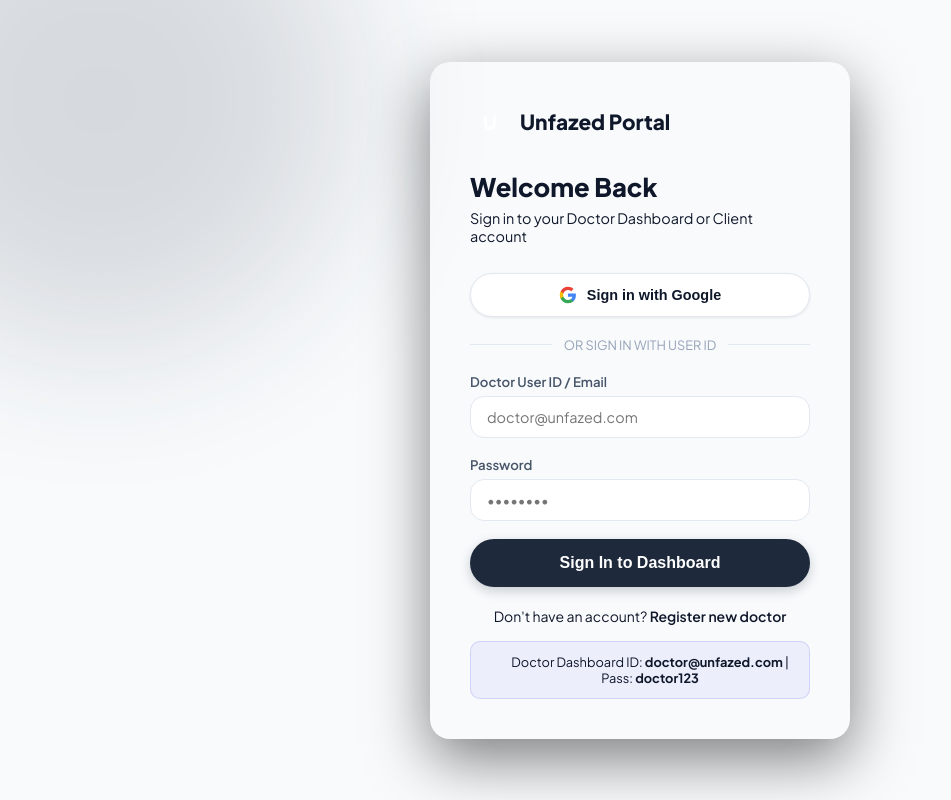
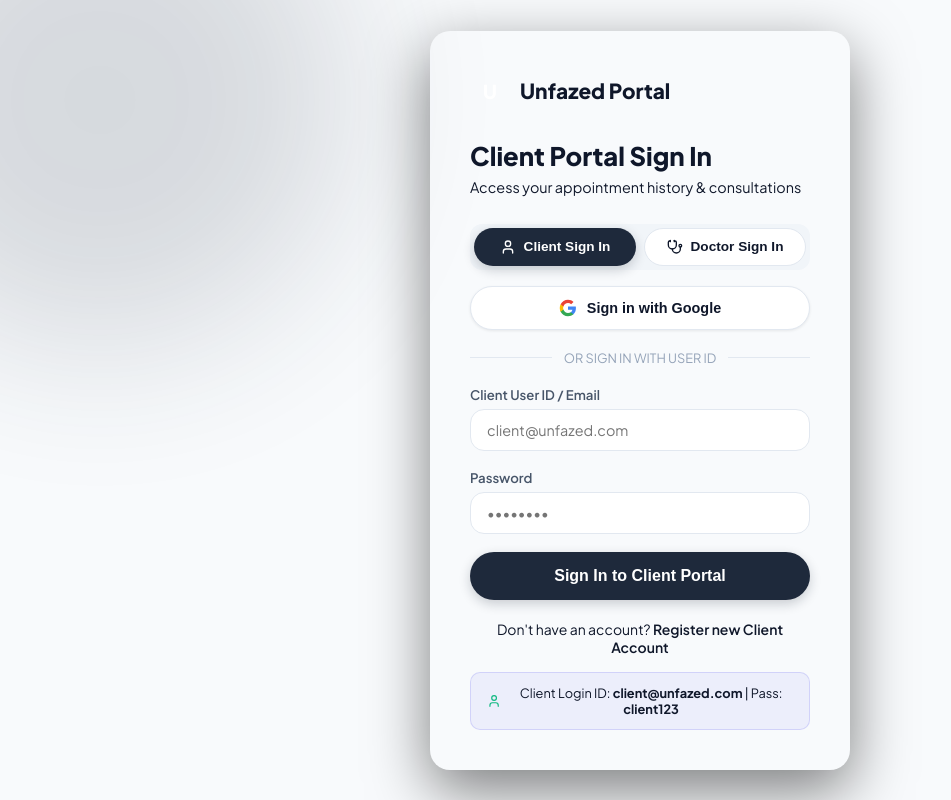
Before and after one commit to sudhanshukumar-0624/Unfazed_major_project_intership, a React (Vite) app in the folder major/: page /login in a window 1280 px wide. Shown: the whole page, without its empty margins (0-951 px from the left). Built offline with nearby package versions, Linux system fonts and the light colour scheme; no server answers.

Commit message:
Add distinct Client vs Doctor Sign-In tabs on Login page with role-based routing and MongoDB authentication support

```diff
--- a/major/src/context/AuthContext.jsx
+++ b/major/src/context/AuthContext.jsx
@@ -24,17 +24,18 @@ export const AuthProvider = ({ children }) => {
     setLoading(false);
   }, []);
 
-  const login = async (email, password) => {
+  const login = async (email, password, roleHint = 'client') => {
     try {
-      const { data } = await api.post('/auth/login', { email, password }, { timeout: 3500 });
-      localStorage.setItem('token', data.token || 'demo-token');
-      localStorage.setItem('therapist', JSON.stringify(data));
-      setTherapist(data);
-      return data;
+      const { data } = await api.post('/auth/login', { email, password, role: roleHint }, { timeout: 3500 });
+      const userData = { ...data, role: data.role || roleHint };
+      localStorage.setItem('token', userData.token || 'demo-token');
+      localStorage.setItem('therapist', JSON.stringify(userData));
+      setTherapist(userData);
+      return userData;
     } catch {
       const em = (email || '').toLowerCase();
       let fallbackUser;
-      if (em.includes('client')) {
+      if (roleHint === 'client' || em.includes('client')) {
         fallbackUser = {
           _id: 'client-demo-1',
           name: 'Client Account',
@@ -106,22 +107,25 @@ export const AuthProvider = ({ children }) => {
 
   const googleLogin = async (googleData) => {
     const payload = typeof googleData === 'string'
-      ? { email: googleData, name: 'Dr. Priya Sharma', googleId: 'google-oauth-priya' }
-      : { name: 'Dr. Priya Sharma', email: 'priyasharma@unfazed.com', ...googleData };
+      ? { email: googleData, name: 'Client Account', googleId: 'google-oauth-client', role: 'client' }
+      : { name: 'Dr. Priya Sharma', email: 'priyasharma@unfazed.com', role: 'doctor', ...googleData };
 
     try {
       const { data } = await api.post('/auth/google', payload, { timeout: 3500 });
-      localStorage.setItem('token', data.token || 'google-demo-token');
-      localStorage.setItem('therapist', JSON.stringify(data));
-      setTherapist(data);
-      return data;
+      const userRole = data.role || payload.role || 'client';
+      const userData = { ...data, role: userRole };
+      localStorage.setItem('token', userData.token || 'google-demo-token');
+      localStorage.setItem('therapist', JSON.stringify(userData));
+      setTherapist(userData);
+      return userData;
     } catch {
+      const isClient = payload.role === 'client' || (payload.email && payload.email.includes('client'));
       const fallbackUser = {
-        _id: 'doc-fallback-2',
-        name: payload.name || 'Dr. Priya Sharma',
-        email: payload.email || 'priyasharma@unfazed.com',
-        slug: 'priya-sharma',
-        role: 'doctor',
+        _id: isClient ? 'client-google-demo' : 'doc-fallback-2',
+        name: payload.name || (isClient ? 'Client Account' : 'Dr. Priya Sharma'),
+        email: payload.email || (isClient ? 'client@unfazed.com' : 'priyasharma@unfazed.com'),
+        slug: isClient ? 'client' : 'priya-sharma',
+        role: isClient ? 'client' : 'doctor',
         token: 'google-demo-token-2026',
       };
       localStorage.setItem('token', fallbackUser.token);
--- a/major/src/pages/auth/Login.jsx
+++ b/major/src/pages/auth/Login.jsx
@@ -1,13 +1,17 @@
 import { useState } from 'react';
-import { Link, useNavigate } from 'react-router-dom';
+import { Link, useNavigate, useSearchParams } from 'react-router-dom';
 import { useForm } from 'react-hook-form';
 import { useAuth } from '../../context/AuthContext';
-import { ShieldCheck, Stethoscope } from 'lucide-react';
+import { User, Stethoscope, ShieldCheck } from 'lucide-react';
 import './Auth.css';
 
 const Login = () => {
   const { login, googleLogin } = useAuth();
   const navigate = useNavigate();
+  const [searchParams] = useSearchParams();
+  const defaultTab = searchParams.get('role') === 'doctor' ? 'doctor' : 'client';
+
+  const [activeTab, setActiveTab] = useState(defaultTab);
   const [error, setError] = useState('');
   const [loading, setLoading] = useState(false);
   const { register, handleSubmit, formState: { errors } } = useForm();
@@ -15,8 +19,8 @@ const Login = () => {
   const onSubmit = async (data) => {
     setLoading(true); setError('');
     try {
-      const user = await login(data.email, data.password);
-      if (user?.role === 'client' || data.email.toLowerCase().includes('client')) {
+      const user = await login(data.email, data.password, activeTab);
+      if (activeTab === 'client' || user?.role === 'client' || data.email.toLowerCase().includes('client')) {
         navigate('/');
       } else {
         navigate('/dashboard');
@@ -30,49 +34,17 @@ const Login = () => {
 
   const handleGoogleSignIn = async () => {
     setLoading(true); setError('');
-    const clientId = import.meta.env.VITE_GOOGLE_CLIENT_ID;
-
     try {
-      if (clientId && window.google?.accounts?.id) {
-        window.google.accounts.id.initialize({
-          client_id: clientId,
-          callback: async (response) => {
-            try {
-              const base64Url = response.credential.split('.')[1];
-              const base64 = base64Url.replace(/-/g, '+').replace(/_/g, '/');
-              const jsonPayload = decodeURIComponent(atob(base64).split('').map(c => '%' + ('00' + c.charCodeAt(0).toString(16)).slice(-2)).join(''));
-              const payload = JSON.parse(jsonPayload);
-
-              const user = await googleLogin({
-                name: payload.name,
-                email: payload.email,
-                googleId: payload.sub,
-                profilePic: payload.picture,
-              });
-
-              if (user?.role === 'client' || payload.email.toLowerCase().includes('client')) {
-                navigate('/');
-              } else {
-                navigate('/dashboard');
-              }
-            } catch (e) {
-              setError('Google OAuth verification failed.');
-            }
-          }
-        });
-        window.google.accounts.id.prompt();
+      const user = await googleLogin({
+        name: activeTab === 'client' ? 'Client Account' : 'Dr. Priya Sharma',
+        email: activeTab === 'client' ? 'client@unfazed.com' : 'dr.priya@unfazed.com',
+        googleId: 'google-oauth-' + activeTab + '-' + Date.now(),
+        role: activeTab,
+      });
+      if (activeTab === 'client' || user?.role === 'client') {
+        navigate('/');
       } else {
-        const user = await googleLogin({
-          name: 'Dr. Priya Sharma',
-          email: 'doctor@unfazed.com',
-          googleId: 'google-oauth-priya-' + Date.now(),
-          profilePic: 'https://images.unsplash.com/photo-1594824813566-78a0d922b910?w=300&auto=format&fit=crop&q=80',
-        });
-        if (user?.role === 'client') {
-          navigate('/');
-        } else {
-          navigate('/dashboard');
-        }
+        navigate('/dashboard');
       }
     } catch (err) {
       setError(err.response?.data?.message || 'Google Sign-In failed.');
@@ -93,10 +65,34 @@ const Login = () => {
           <div className="auth-logo-icon">U</div>
           <span>Unfazed Portal</span>
         </div>
-        <h1 className="auth-title">Welcome Back</h1>
-        <p className="auth-subtitle">Sign in to your Doctor Dashboard or Client account</p>
+        <h1 className="auth-title">{activeTab === 'client' ? 'Client Portal Sign In' : 'Doctor Dashboard Sign In'}</h1>
+        <p className="auth-subtitle">
+          {activeTab === 'client'
+            ? 'Access your appointment history & consultations'
+            : 'Access your practitioner dashboard & schedules'}
+        </p>
 
         {error && <div className="alert alert-error">{error}</div>}
+
+        {/* ── Client vs Doctor Account Switcher ── */}
+        <div className="flex gap-2 mb-4" style={{ background: 'var(--bg-subtle, #1e293b)', padding: 4, borderRadius: 12 }}>
+          <button
+            type="button"
+            className={`btn w-full flex-center gap-1.5 ${activeTab === 'client' ? 'btn-primary' : 'btn-secondary'}`}
+            style={{ fontSize: '0.85rem', padding: '10px 12px' }}
+            onClick={() => { setActiveTab('client'); setError(''); }}
+          >
+            <User size={16} /> Client Sign In
+          </button>
+          <button
+            type="button"
+            className={`btn w-full flex-center gap-1.5 ${activeTab === 'doctor' ? 'btn-primary' : 'btn-secondary'}`}
+            style={{ fontSize: '0.85rem', padding: '10px 12px' }}
+            onClick={() => { setActiveTab('doctor'); setError(''); }}
+          >
+            <Stethoscope size={16} /> Doctor Sign In
+          </button>
+        </div>
 
         <button
           type="button"
@@ -119,12 +115,12 @@ const Login = () => {
 
         <form onSubmit={handleSubmit(onSubmit)}>
           <div className="form-group">
-            <label className="form-label">Doctor User ID / Email</label>
+            <label className="form-label">{activeTab === 'client' ? 'Client User ID / Email' : 'Doctor User ID / Email'}</label>
             <input
               id="login-email"
               className="form-input"
               type="email"
-              placeholder="doctor@unfazed.com"
+              placeholder={activeTab === 'client' ? 'client@unfazed.com' : 'dr.priya@unfazed.com'}
               {...register('email', { required: 'Email / User ID is required' })}
             />
             {errors.email && <p className="form-error">{errors.email.message}</p>}
@@ -143,18 +139,30 @@ const Login = () => {
           </div>
 
           <button id="login-submit" type="submit" className="btn btn-primary w-full btn-lg" disabled={loading}>
-            {loading ? 'Authenticating...' : 'Sign In to Dashboard'}
+            {loading ? 'Authenticating...' : (activeTab === 'client' ? 'Sign In to Client Portal' : 'Sign In to Doctor Dashboard')}
           </button>
         </form>
 
         <p className="auth-footer">
-          Don't have an account? <Link to="/register">Register new doctor</Link>
+          Don't have an account?{' '}
+          <Link to={`/register?role=${activeTab}`}>
+            {activeTab === 'client' ? 'Register new Client Account' : 'Register new Doctor Account'}
+          </Link>
         </p>
 
-        {/* Doctor credentials info banner */}
+        {/* Dynamic Credentials Info Banner */}
         <div className="demo-hint mt-3 flex-center gap-2" style={{ background: 'rgba(99,102,241,0.08)', border: '1px solid rgba(99,102,241,0.2)' }}>
-          <Stethoscope size={16} color="var(--primary-light)" />
-          <span>Doctor Dashboard ID: <strong>doctor@unfazed.com</strong> | Pass: <strong>doctor123</strong></span>
+          {activeTab === 'client' ? (
+            <>
+              <User size={16} color="var(--emerald-icon, #10b981)" />
+              <span>Client Login ID: <strong>client@unfazed.com</strong> | Pass: <strong>client123</strong></span>
+            </>
+          ) : (
+            <>
+              <Stethoscope size={16} color="var(--primary-light, #6366f1)" />
+              <span>Doctor IDs: <strong>dr.priya@unfazed.com</strong> / <strong>dr.marcus@unfazed.com</strong> | Pass: <strong>doctor123</strong></span>
+            </>
+          )}
         </div>
       </div>
     </div>
```
